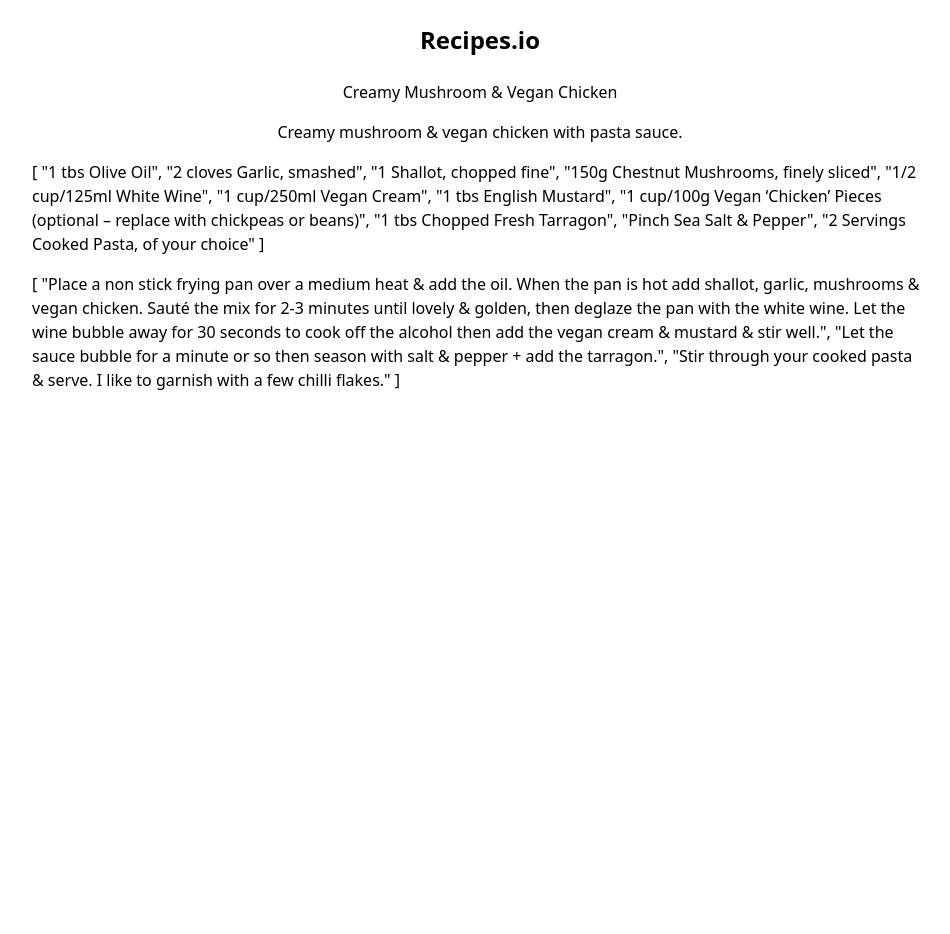
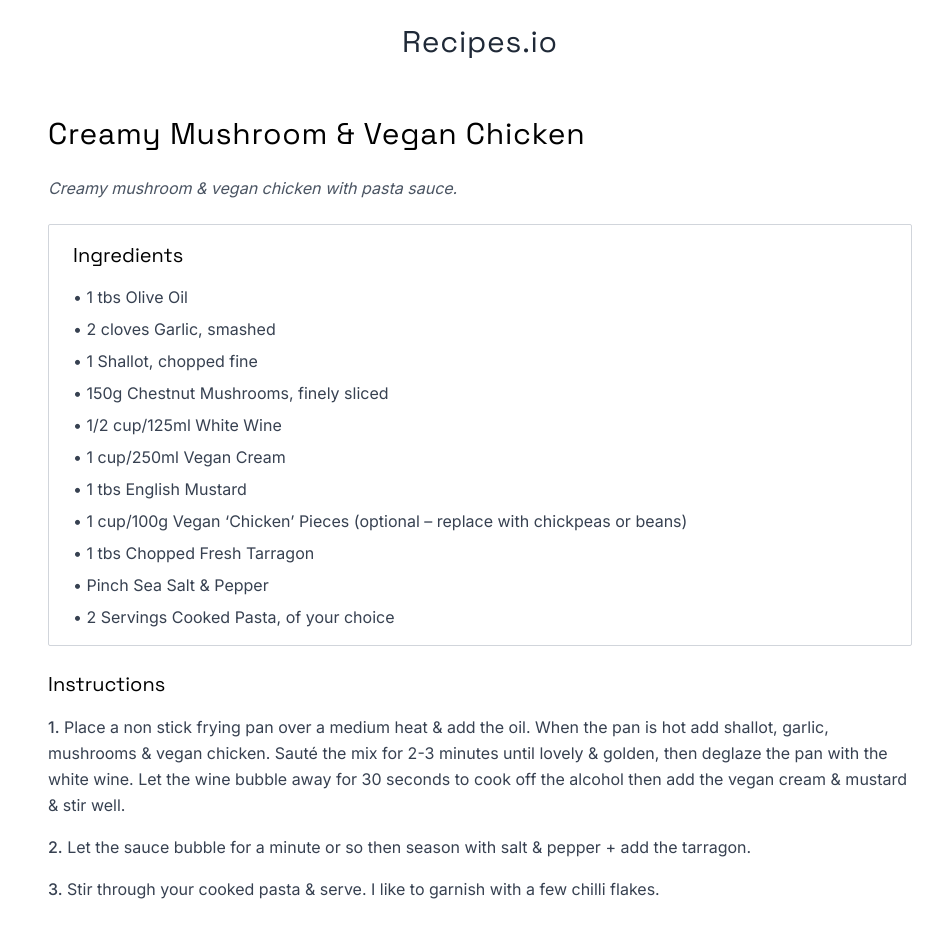
Before and after one commit to NielsLouwes/recipes.io, a Nuxt app: page /recipes/1 in a window 1280 px wide. Shown: the whole page, without its empty margins (160-1110 px from the left). Before the commit the page ends 800 px from the top, so only its background shows below. Built offline with nearby package versions, Linux system fonts and the light colour scheme.

Commit message:
updated styles and recipe page

```diff
--- /dev/null
+++ b/assets/css/main.css
@@ -0,0 +1,35 @@
+@tailwind base;
+@tailwind components;
+@tailwind utilities;
+
+@layer base {
+  :root {
+    --font-heading: "Space Grotesk", system-ui, sans-serif;
+    --font-body: "Inter", system-ui, sans-serif;
+  }
+
+  html {
+    font-family: var(--font-body);
+    -webkit-font-smoothing: antialiased;
+    -moz-osx-font-smoothing: grayscale;
+  }
+
+  h1,
+  h2,
+  h3,
+  h4,
+  h5,
+  h6 {
+    font-family: var(--font-heading);
+  }
+}
+
+@layer utilities {
+  .font-heading {
+    font-family: var(--font-heading);
+  }
+
+  .font-body {
+    font-family: var(--font-body);
+  }
+}
--- a/layouts/default.vue
+++ b/layouts/default.vue
@@ -1,6 +1,8 @@
 <template>
   <div class="flex flex-col items-center">
-    <h1 class="text-2xl font-bold py-6">Recipes.io</h1>
+    <h1 class="text-3xl tracking-wide py-6 font-heading text-gray-800">
+      Recipes.io
+    </h1>
     <slot />
   </div>
 </template>
--- a/nuxt.config.ts
+++ b/nuxt.config.ts
@@ -1,6 +1,16 @@
 // https://nuxt.com/docs/api/configuration/nuxt-config
 export default defineNuxtConfig({
-  compatibilityDate: '2024-11-01',
+  compatibilityDate: "2024-11-01",
   devtools: { enabled: true },
-  modules: ['@nuxt/eslint', '@nuxtjs/tailwindcss']
-})
+  modules: ["@nuxt/eslint", "@nuxtjs/tailwindcss"],
+  app: {
+    head: {
+      link: [
+        {
+          rel: "stylesheet",
+          href: "https://fonts.googleapis.com/css2?family=Space+Grotesk:wght@400;500;600;700&family=Inter:wght@300;400;500;600&display=swap",
+        },
+      ],
+    },
+  },
+});
--- a/pages/index.vue
+++ b/pages/index.vue
@@ -5,7 +5,9 @@ import type { Data } from "~/types/types";
 const recipes: Data = data;
 </script>
 <template>
-  <div class="grid grid-cols-1 md:grid-cols-2 lg:grid-cols-3 gap-4 px-12 py-4">
+  <div
+    class="grid grid-cols-1 md:grid-cols-2 lg:grid-cols-3 gap-6 px-4 md:px-12 py-8"
+  >
     <div
       v-for="(recipe, index) in recipes.recipes"
       :key="recipe.id"
@@ -17,10 +19,10 @@ const recipes: Data = data;
     >
       <NuxtLink :to="`/recipes/${recipe.id}`" class="block h-full">
         <div
-          class="border-2 border-purple-500 h-full py-4 px-4 rounded-lg hover:border-4 cursor-pointer transition-all duration-300"
+          class="border border-gray-300 h-full p-6 rounded-sm hover:border-purple-500 hover:border-[3px] transition-all duration-300"
         >
-          <h2 class="font-bold text-xl">{{ recipe.name }}</h2>
-          <p class="mt-2">{{ recipe.description }}</p>
+          <h2 class="font-heading text-2xl mb-3">{{ recipe.name }}</h2>
+          <p class="font-body text-gray-600">{{ recipe.description }}</p>
         </div>
       </NuxtLink>
     </div>
--- a/pages/recipes/[id].vue
+++ b/pages/recipes/[id].vue
@@ -16,10 +16,34 @@ console.log("recipe", recipe);
 </script>
 
 <template>
-  <div class="flex flex-col items-center w-[70%] gap-4">
-    <h2>{{ recipe?.name }}</h2>
-    <p>{{ recipe?.description }}</p>
-    <p>{{ recipe?.ingredients }}</p>
-    <p>{{ recipe?.instructions }}</p>
+  <div class="flex flex-col w-[95%] md:w-[70%] gap-6 px-4 py-8 mx-auto">
+    <h2 class="font-heading text-3xl tracking-wide">{{ recipe?.name }}</h2>
+    <p class="font-body text-gray-600 italic">{{ recipe?.description }}</p>
+
+    <div class="border border-gray-300 px-6 py-4 rounded-sm">
+      <h2 class="font-heading text-xl mb-4">Ingredients</h2>
+      <ul class="space-y-2">
+        <li
+          v-for="(ingredient, index) in recipe?.ingredients"
+          :key="index"
+          class="font-body text-gray-700"
+        >
+          • {{ ingredient }}
+        </li>
+      </ul>
+    </div>
+
+    <div class="space-y-4">
+      <h2 class="font-heading text-xl">Instructions</h2>
+      <ol class="space-y-4">
+        <li
+          v-for="(instruction, index) in recipe?.instructions"
+          :key="index"
+          class="font-body text-gray-700 leading-relaxed"
+        >
+          <span class="font-medium">{{ index + 1 }}.</span> {{ instruction }}
+        </li>
+      </ol>
+    </div>
   </div>
 </template>
--- /dev/null
+++ b/tailwind.config.ts
@@ -0,0 +1,14 @@
+import type { Config } from "tailwindcss";
+
+export default {
+  content: [],
+  theme: {
+    extend: {
+      fontFamily: {
+        heading: ["Space Grotesk", "system-ui", "sans-serif"],
+        body: ["Inter", "system-ui", "sans-serif"],
+      },
+    },
+  },
+  plugins: [],
+} satisfies Config;
```
